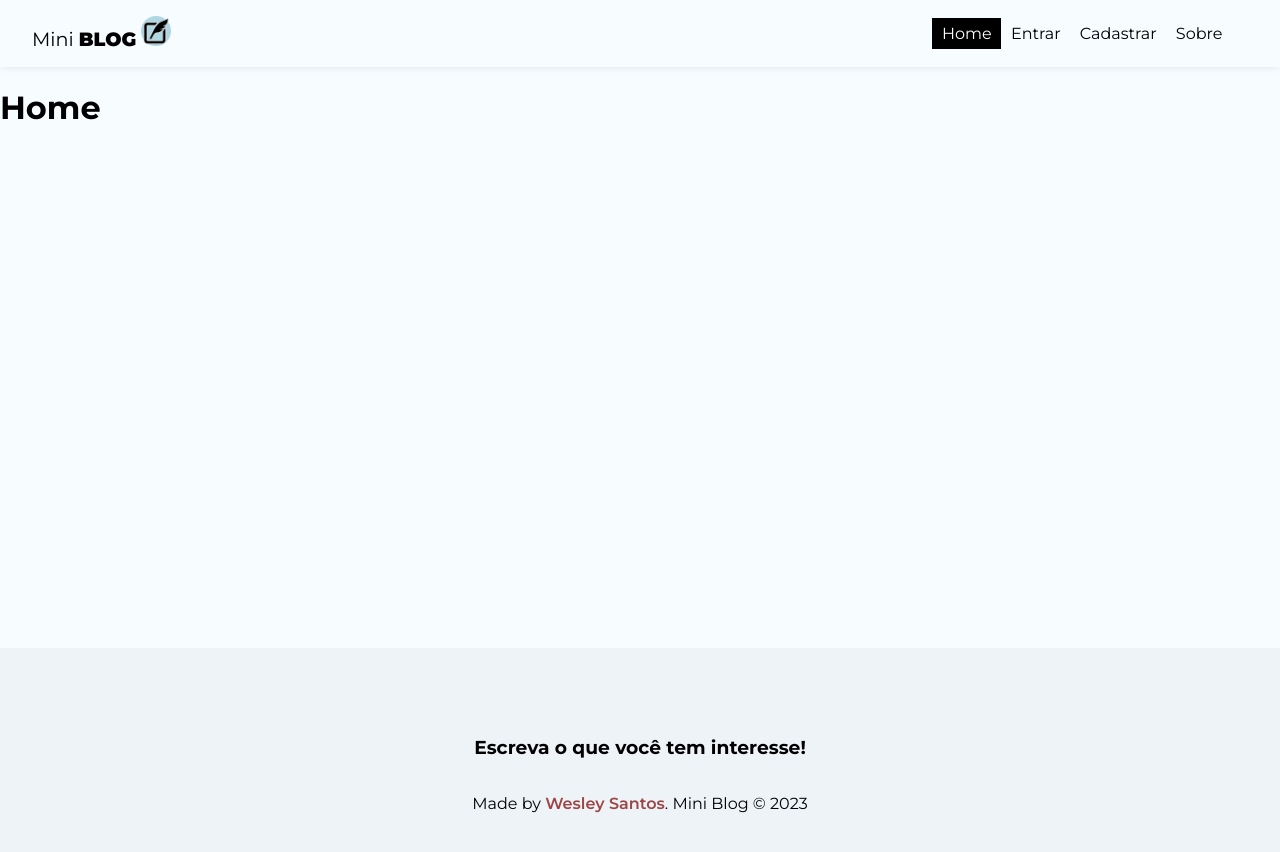
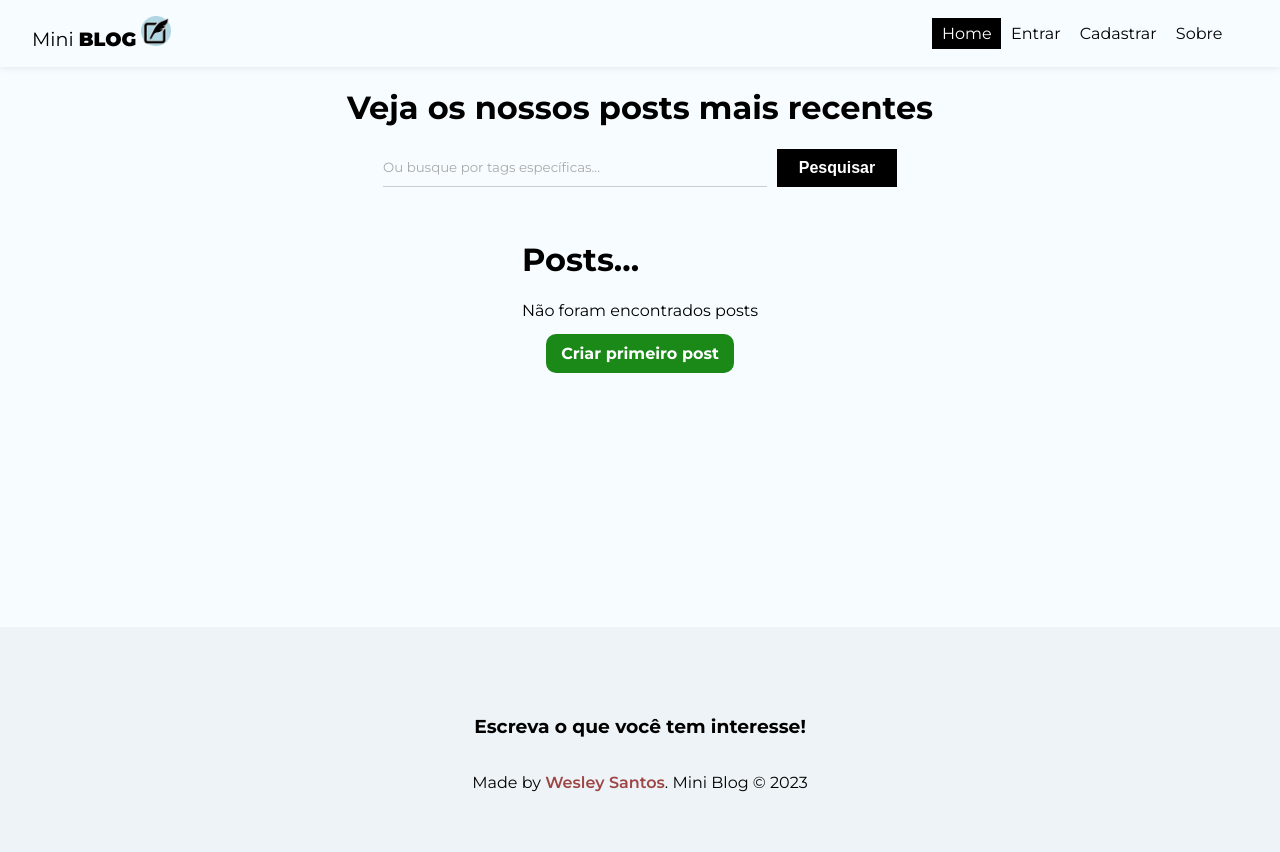
Before and after one commit to TitanCodeXD/Mini-Blog, a React (Vite) app: page / in a window 1280 px wide. Shown: the top 852 px of the page. Built offline with nearby package versions, Linux system fonts and the light colour scheme; no server answers.

Commit message:
Estruturando a Home Page

```diff
--- a/src/pages/CreatePost/CreatePost.jsx
+++ b/src/pages/CreatePost/CreatePost.jsx
@@ -38,7 +38,7 @@
 
     } catch (error) {
 
-      setFormError("A imagem precisa ser uma URL");
+      return setFormError("A imagem precisa ser uma URL");
 
     }
 
--- a/src/pages/Home/Home.jsx
+++ b/src/pages/Home/Home.jsx
@@ -1,13 +1,47 @@
 //Imports React
 import React from 'react'
+import { useState } from 'react'
+import { useNavigate, Link } from 'react-router-dom'
+
+//Components
 
 //CSS
 import styles from './Home.module.css'
 
+//Images
+import Lupa from '../../img/Lupa.png';
+
 const Home = () => {
+  const [query, setQuery] = useState("");
+  const [posts, setPosts] = useState([]);
+
+  const handleSubmit = () => {
+    e.preventDefault();
+
+  }
+
   return (
-    <div>
-        <h1>Home</h1>
+    <div className = {styles.home}>
+
+        <h1>Veja os nossos posts mais recentes</h1>
+        <form onSubmit = {handleSubmit} className = {styles.search_form}>
+          <input
+          type="text"
+          placeholder ='Ou busque por tags específicas...'
+          onChange={(e) => setQuery(e.target.value)}
+          ></input>
+          <button className='btn btn-dark'>Pesquisar</button>
+        </form>
+
+        <div>
+        <h1>Posts...</h1>
+        {posts && posts.length === 0 && (
+          <div className = {styles.noposts}>
+            <p>Não foram encontrados posts</p>
+            <Link to = "/posts/create" className='btn'>Criar primeiro post</Link>
+          </div>
+        )}
+        </div>
     </div>
   )
 }
--- a/src/pages/Home/Home.module.css
+++ b/src/pages/Home/Home.module.css
@@ -0,0 +1,31 @@
+.home {
+    display: flex;
+    flex-direction: column;
+    justify-content: center;
+    align-items: center;
+}
+
+.search_form{
+    max-width: 100%;
+    width: 60%;
+    display: flex;
+    justify-content: center;
+    margin-bottom: 2em;
+}
+
+.search_form input {
+    margin-right: 10px;
+    width: 50%;
+}
+
+.noposts {
+    text-align: center;
+}
+
+.noposts p{
+    margin-bottom: 1.5em;
+}
+
+.moposts a{
+    padding: 10px 25px;
+}
```
Also changed, not shown: src/img/Lupa.png (added).
